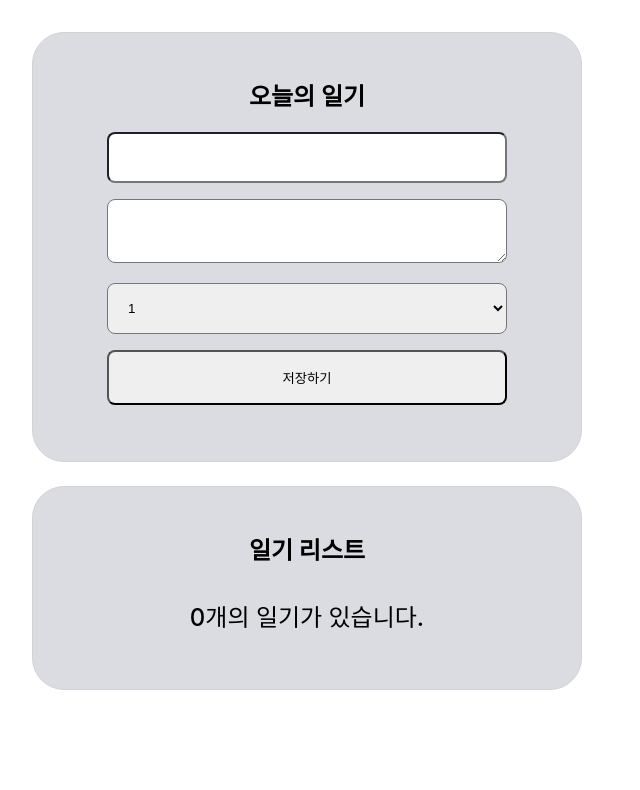
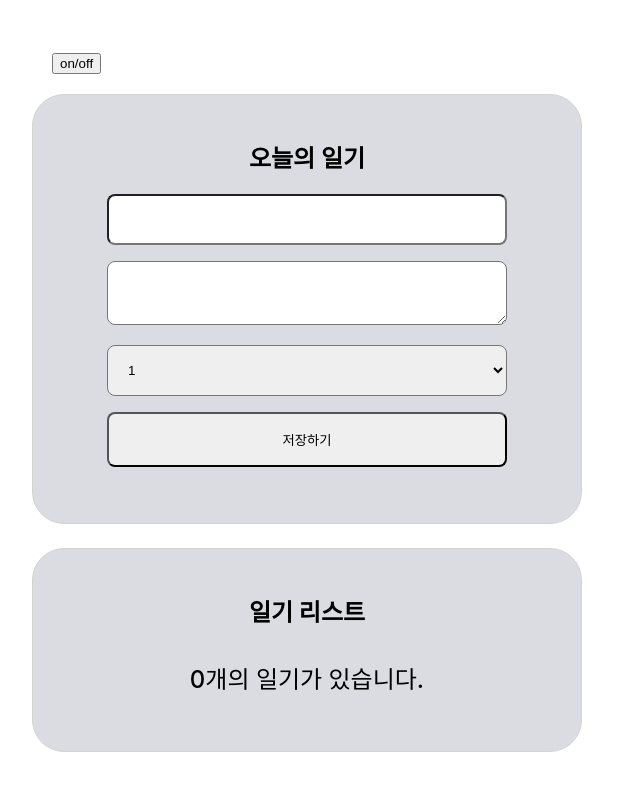
Before and after one commit to SpringintheFall/mini-dairy, a React (Create React App) app: page / in a window 1280 px wide. Shown: the top 790 px of the page, without its empty margins (0-640 px from the left). Built offline with nearby package versions, Linux system fonts and the light colour scheme.

Commit message:
feat: toggle Demo

```diff
--- a/src/App.js
+++ b/src/App.js
@@ -1,6 +1,7 @@
 import { useRef, useState } from "react";
 import DiaryEditor from "./DiaryEditor";
 import DiaryList from "./DiaryList";
+import Lifecycle from "./Lifecycle";
 import "./App.css";
 
 // const dummyList = [
@@ -61,6 +62,7 @@
 
   return (
     <div className="App">
+      <Lifecycle />
       <DiaryEditor onCreate={onCreate} />
       <DiaryList onEdit={onEdit} onRemove={onRemove} diaryList={data} />
     </div>
--- /dev/null
+++ b/src/Lifecycle.js
@@ -0,0 +1,27 @@
+import React, { useEffect, useState } from "react";
+
+const UnmountTest = () => {
+  useEffect(() => {
+    console.log("mount!");
+
+    return () => {
+      console.log("unmount!");
+    };
+  }, []);
+
+  return <div>Unmount Test counting</div>;
+};
+
+const Lifecycle = () => {
+  const [isVisble, setisVisble] = useState(false);
+  const toggle = () => setisVisble(!isVisble);
+
+  return (
+    <div style={{ padding: 20 }}>
+      <button onClick={toggle}>on/off</button>
+      {isVisble && <UnmountTest />}
+    </div>
+  );
+};
+
+export default Lifecycle;
```
Also changed, not shown: 1 other file (tests, documents, lock files or other folders).
